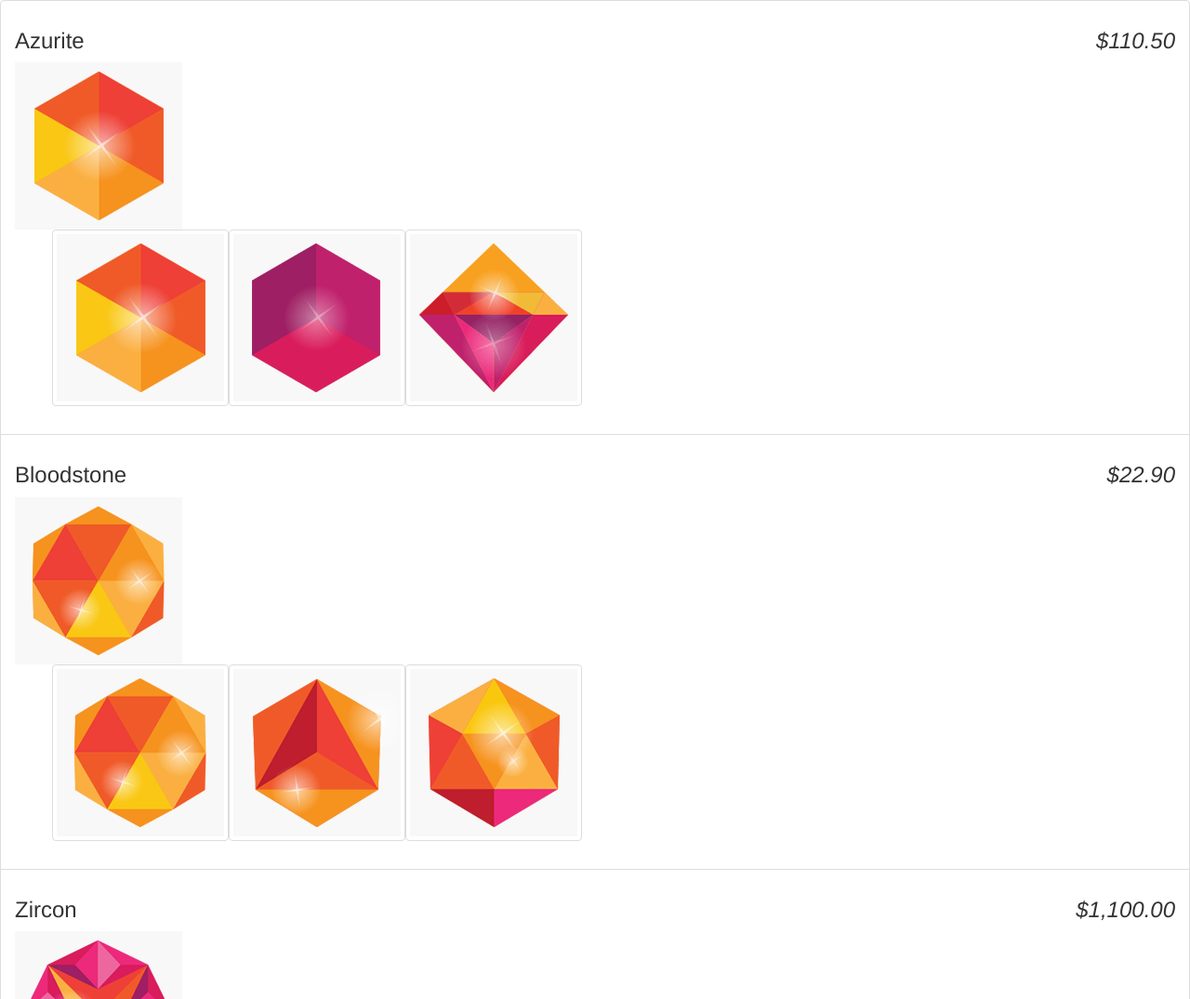
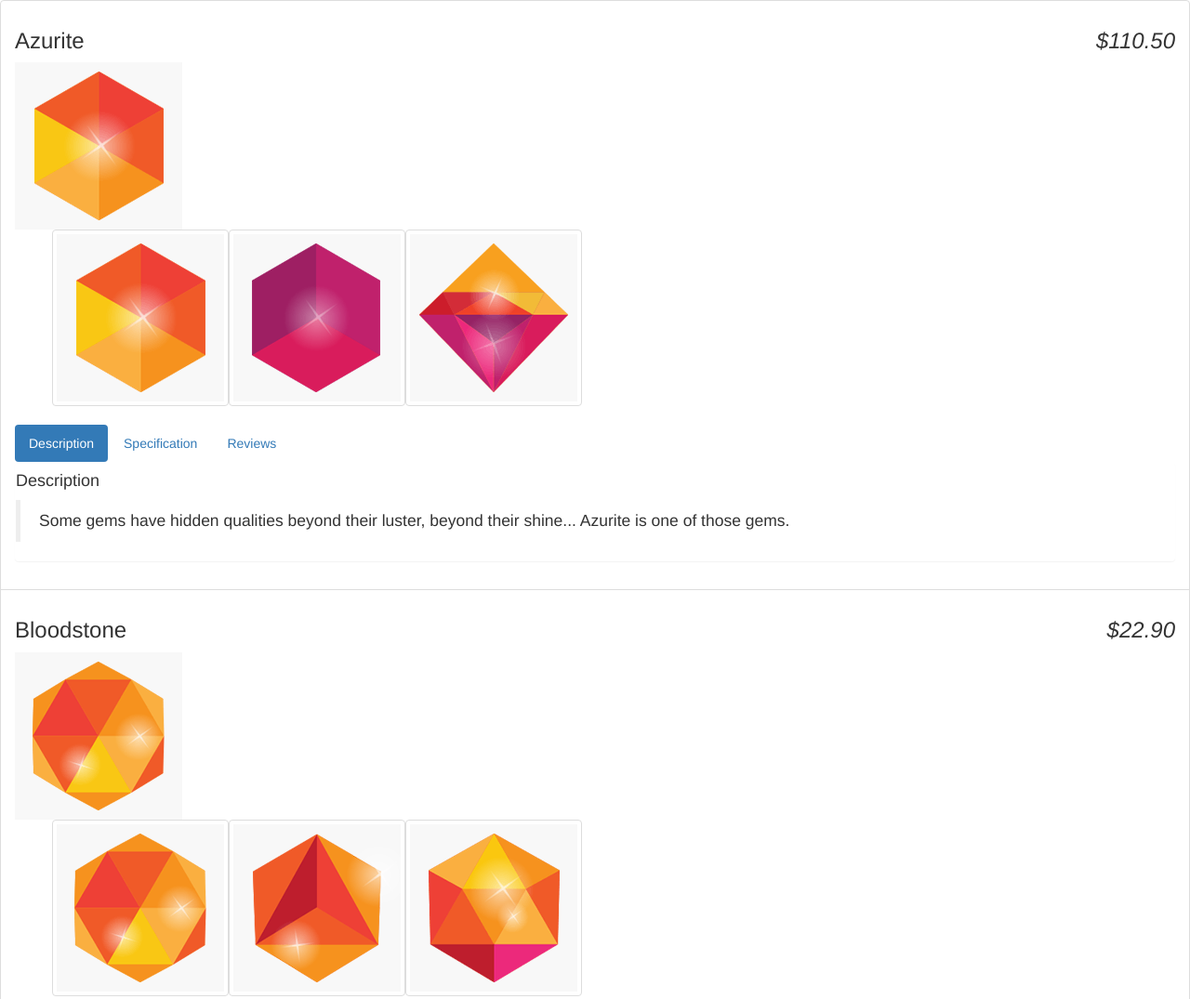
Before and after one commit to LuisEvilCo/Flatlanders, a plain HTML site: page index.html in a window 1280 px wide. Shown: the top 1075 px of the page at 93% size. Drawn offline with nearby package versions, Linux system fonts and the light colour scheme.

Commit message:
panel without controller

```diff
--- a/index.html
+++ b/index.html
@@ -28,6 +28,32 @@
             <img ng-src="{{image}}" />
           </li>
         </ul>
+        <section ng-init="tab = 1">
+          <!-- navigation buttons -->
+          <ul class="nav nav-pills">
+            <li ng-class="{ active: tab === 1 }">
+               <a href ng-click="tab = 1">Description</a>
+            </li>
+            <li ng-class="{ active: tab === 2 }">
+               <a href ng-click="tab = 2">Specification</a>
+            </li>
+            <li ng-class="{ active: tab === 3 }">
+               <a href ng-click="tab = 3">Reviews</a>
+            </li>
+          </ul>
+          <!-- panels for the navigation -->
+          <div class="panel" ng-show="tab === 1">
+            <h4>Description</h4>
+            <blockquote>{{product.description}}</blockquote>
+          </div>
+          <div class="panel" ng-show="tab === 2">
+            <h4>Specification</h4>
+            <blockquote>None yet</blockquote>
+          </div>
+          <div class="panel" ng-show="tab === 3">
+            <h4>Reviews</h4>
+            <blockquote>None yet</blockquote>
+        </section>
       </div>
 </ul>
 
```
